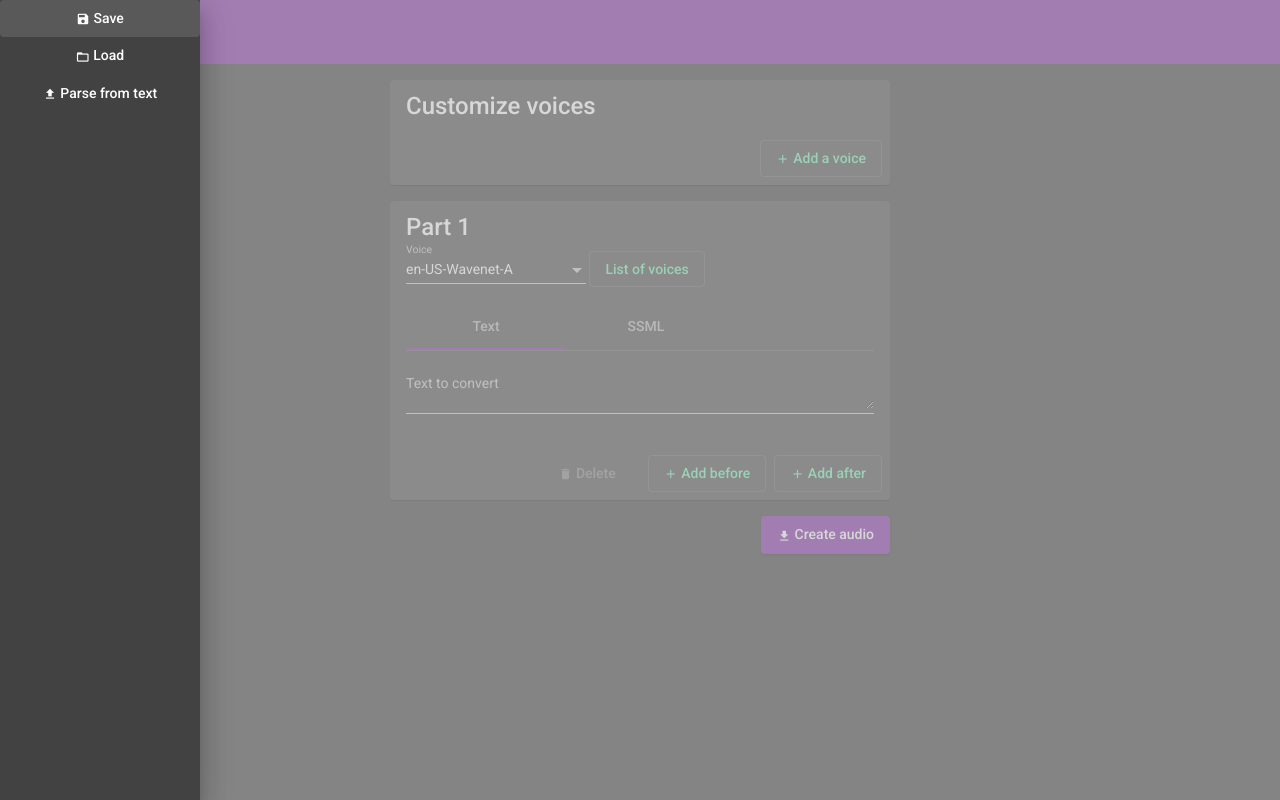
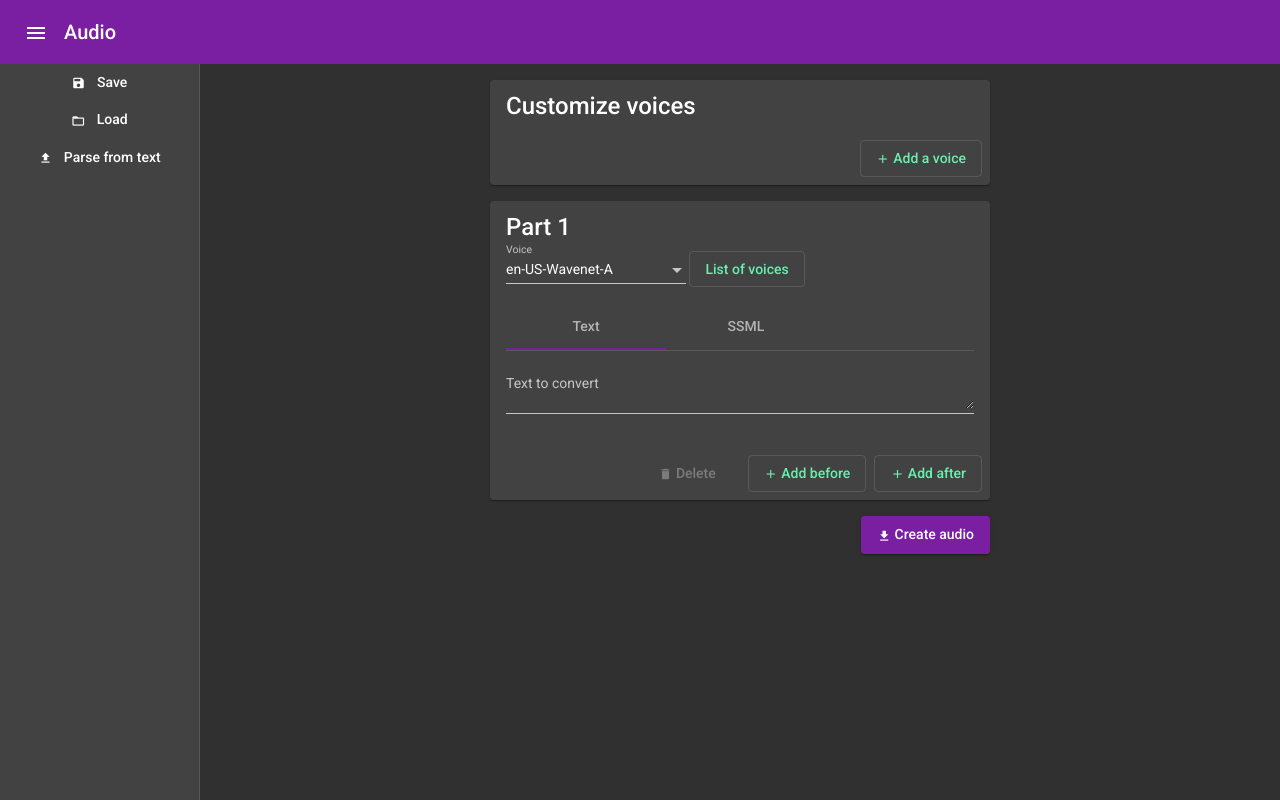
Before and after one commit to jermowery/tts, an Angular app in the folder ui/tts/: page / in a window 1280 px wide. Both pictures are taken after a click on the button "menu". Built offline with nearby package versions, Linux system fonts and the light colour scheme; what ngx-monaco-editor would draw is missing.

Commit message:
Make the sidenav nicer

```diff
--- a/ui/tts/src/app/app.component.html
+++ b/ui/tts/src/app/app.component.html
@@ -1,8 +1,16 @@
+<mat-toolbar color="primary">
+  <mat-toolbar-row>
+    <button mat-icon-button class="menu-button" (click)="sidenav.toggle()">
+      <mat-icon>menu</mat-icon>
+    </button>
+    <span>Audio</span>
+  </mat-toolbar-row>
+</mat-toolbar>
 <mat-sidenav-container class="sidenav-container">
-  <mat-sidenav #sidenav>
+  <mat-sidenav #sidenav mode="side">
     <div class="sidenav-buttons">
       <button type="button" mat-button (click)="download()">
-        <mat-icon inline>save</mat-icon>
+        <mat-icon inline class="sidenav-icon">save</mat-icon>
         Save
       </button>
       <input
@@ -13,24 +21,16 @@
         (change)="loadPartsFromFile()"
         accept="application/json">
       <button type="button" mat-button (click)="uploadFileInput.click()">
-        <mat-icon class="upload-icon" inline>folder_open</mat-icon>
+        <mat-icon class="upload-icon sidenav-icon" inline>folder_open</mat-icon>
         Load
       </button>
       <button type="button" mat-button>
-        <mat-icon inline>upload</mat-icon>
+        <mat-icon inline class="sidenav-icon">upload</mat-icon>
         Parse from text
       </button>
     </div>
   </mat-sidenav>
   <mat-sidenav-content>
-    <mat-toolbar color="primary">
-      <mat-toolbar-row>
-        <button mat-icon-button class="menu-button" (click)="sidenav.toggle()">
-          <mat-icon>menu</mat-icon>
-        </button>
-        <span>Audio</span>
-      </mat-toolbar-row>
-    </mat-toolbar>
     <div class="page-content">
       <form (ngSubmit)="convertToAudio()" [formGroup]="formGroup" class="form">
         <mat-card>
--- a/ui/tts/src/app/app.component.scss
+++ b/ui/tts/src/app/app.component.scss
@@ -66,7 +66,7 @@
 }
 
 .sidenav-container {
-    height: 100%;
+    height: calc(100% - 64px)
 }
 
 mat-sidenav {
@@ -77,3 +77,7 @@ mat-sidenav {
     display: flex;
     flex-direction: column;
 }
+
+.sidenav-icon {
+    margin-right: 8px;
+}
```
